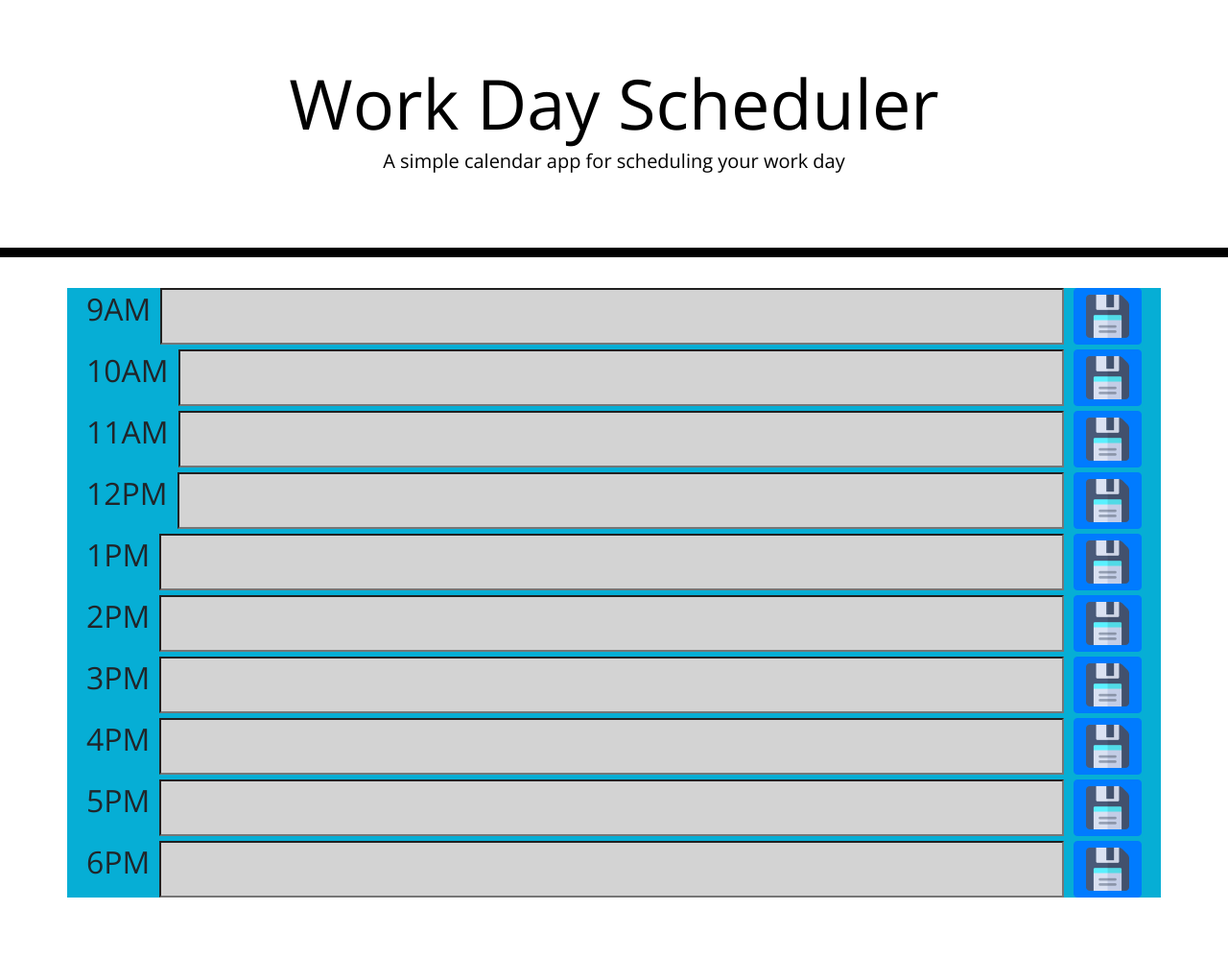
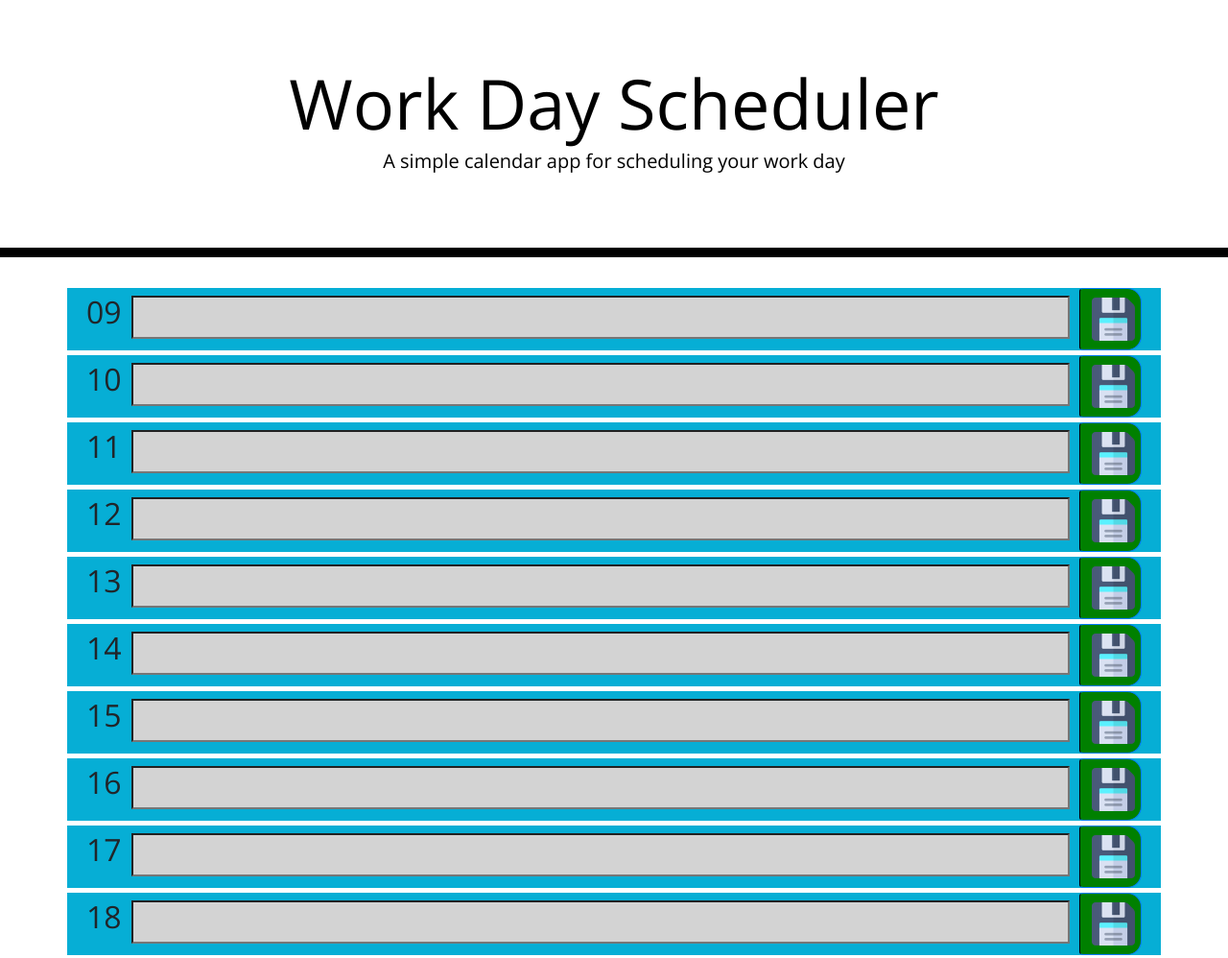
Before and after one commit to OrbitalNexus/workDay, a plain HTML site: page index.html in a window 1280 px wide. Shown: the whole page at 96% size. Before the commit the page ends 940 px from the top, so only its background shows below. Drawn offline with nearby package versions, Linux system fonts and the light colour scheme.

Commit message:
Created for loops for textblocks and local storage.

```diff
--- a/css/style.css
+++ b/css/style.css
@@ -61,10 +61,10 @@ textarea {
   border-left: 1px solid black;
   border-top-right-radius: 15px;
   border-bottom-right-radius: 15px;
-  background-color: #06aed5;
+  background-color: green;
   color: white;
-  height: 5px;
-  width: 5px;
+  height: 65px;
+  width: 65px;
 }
 
 .saveBtn i:hover {
@@ -87,6 +87,10 @@ textarea {
   width: 1200px;
   background-color: #d3d3d3;
   margin-right: 10px;
+  height: 45px;
+  padding-top: 10px;
+  margin-top: 8px;
+  font-size: 32px;
 }
 
 .time {
--- a/index.html
+++ b/index.html
@@ -28,7 +28,10 @@
       <p class="lead">A simple calendar app for scheduling your work day</p>
       <p id="currentDay" class="lead"></p>
     </header>
+
     <div class="container">
+
+    <!--
       <div class="text-block">
         <p class="time" class="timeShort">9AM</p>
         <input class="inputBox" type="text">
@@ -88,8 +91,10 @@
         <input class="inputBox" type="text">
         <button type="button" class="btn btn-primary" class="saveBtn"><img src="./img/diskette.png" alt=""></button>
       </div>
+    -->
     </div>
 
+    <script src="./js/script.js"></script>
     <script src="https://cdnjs.cloudflare.com/ajax/libs/jquery/3.2.1/jquery.min.js"></script>
     <script src="https://cdnjs.cloudflare.com/ajax/libs/moment.js/2.24.0/moment.min.js"></script>
   </body>
--- a/js/script.js
+++ b/js/script.js
@@ -0,0 +1,58 @@
+function addBlocks() {
+
+    for (let i = "09" ; i < 19; i++) {
+    let con = document.createElement("div");
+    con.className = "container";
+
+    let textBlock = document.createElement("div");
+    textBlock.className = "text-block";
+
+    let time = document.createElement("p");
+    time.className = "time timeShort";
+    time.innerText = i;
+    document.body.appendChild(time);
+
+    let box = document.createElement("input");
+    box.setAttribute("type", "text");
+    box.setAttribute('id', 'input-' + i);
+    box.className = "inputBox";
+    document.body.appendChild(box);
+
+    let but = document.createElement("button");
+    but.className = "btn btn-primary saveBtn";
+    but.setAttribute("id", 'save-' + i)
+
+    let save = document.createElement("img");
+    save.src = "./img/diskette.png";
+
+    but.appendChild(save);
+    document.body.appendChild(but);
+    textBlock.appendChild(time);
+    textBlock.appendChild(box);
+    textBlock.appendChild(but);
+    document.body.appendChild(textBlock);
+    con.appendChild(textBlock);
+    document.body.appendChild(con);
+    }
+}
+
+function saveState() {
+    for (let i = "09"; i < 19; i++) {
+        let saveButton = document.getElementById("save-" + i).addEventListener("click", (e) => {
+            let input = document.getElementById("input-" + i).value;
+            localStorage.setItem("box-" + i, input);
+        });
+    }
+}
+
+function loadState() {
+    for (let i = "09"; i < 19; i++) {
+        let inputValue = document.getElementById("input-" + i)
+        inputValue.value = localStorage.getItem("box-" + i);
+    }
+
+}
+
+addBlocks();
+saveState();
+loadState();
```
